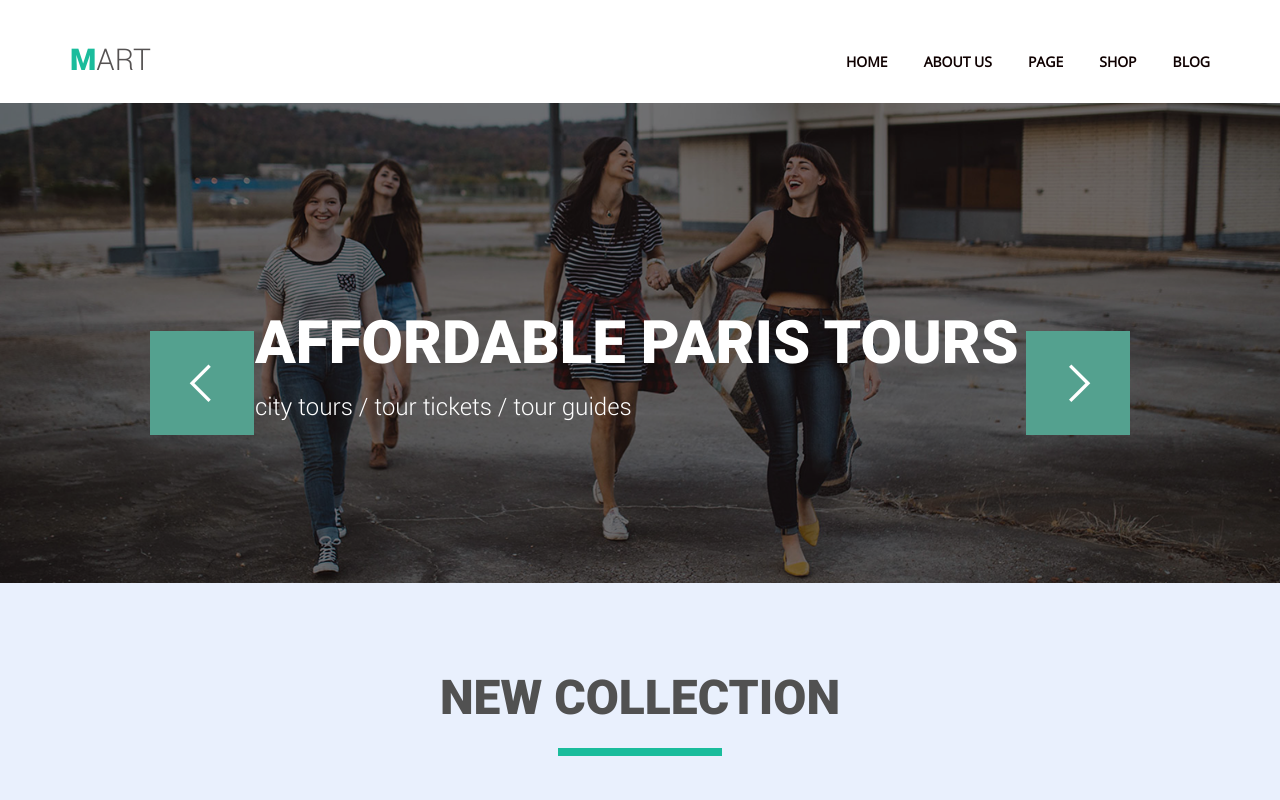
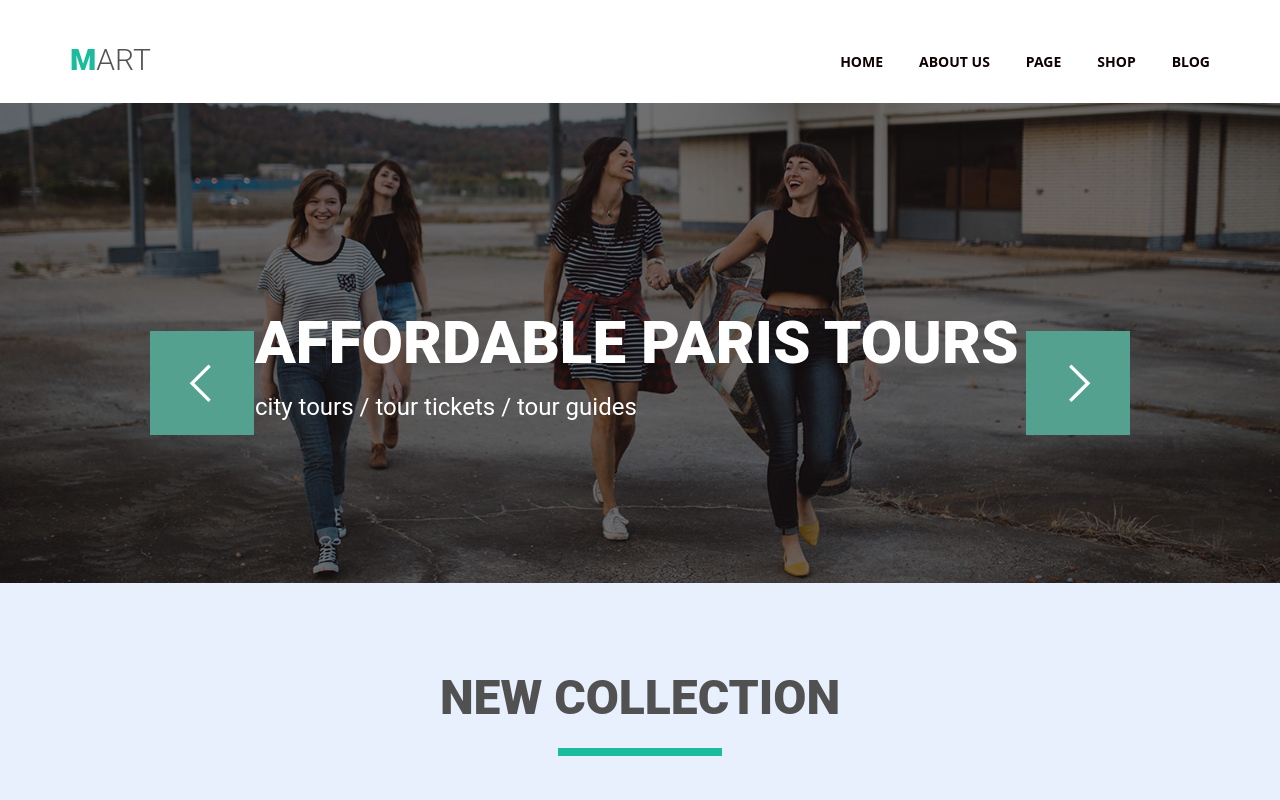
Before and after one commit to YuluaOkrushko/goit-fe-course, a plain HTML site: page module-05/index.html in a window 1280 px wide. Shown: the top 800 px of the page. Drawn offline with Linux system fonts and the light colour scheme.

Commit message:
homework-05

```diff
--- a/module-05/style.css
+++ b/module-05/style.css
@@ -3,36 +3,8 @@
      src: url("font-face/Pe-icon-7-stroke.ttf");
  }
 
-@font-face {
-    font-family: "OpenSans-Light";
-    src: url("font-face/OpenSans-Light.ttf");
-}
-
-@font-face {
-    font-family: "OpenSans";
-    src: url("font-face/OpenSans-Regular.ttf");
-}
-
-@font-face {
-    font-family: "OpenSans-Semibold";
-    src: url("font-face/OpenSans-Semibold.ttf");
-}
-
-@font-face {
-    font-family: "OpenSans-Bold";
-    src: url("font-face/OpenSans-Bold.ttf");
-}
-
-@font-face {
-    font-family: "RobotoBlack";
-    src: url("font-face/Roboto-Black.ttf");
-}
-
-@font-face {
-    font-family: "RobotoLight";
-    src: url("font-face/RobotoLight.ttf");
-}
-
+ @import url('https://fonts.googleapis.com/css?family=Roboto&display=swap');
+ @import url('https://fonts.googleapis.com/css?family=Open+Sans&display=swap');
  * {
      margin: 0;
      padding: 0;
@@ -42,8 +14,6 @@
      width: 1140px;
      margin: 0 auto;
  }
-
-
  /* MENU SECTION */
 
  .head {
@@ -74,7 +44,8 @@
  }
 
  .logo {
-    font-family: RobotoLight;
+     font-family: 'Roboto';
+     font-weight: 300;
      font-size: 30px;
      display: block;
      float: left;
@@ -89,7 +60,7 @@
  }
 
  .logo a::first-letter {
-    font-family: RobotoBlack;
+     font-family: 'Roboto';
      color: #1abc9c;
      font-weight: 900;
  }
@@ -102,7 +73,7 @@
  }
 
  .nav-menu a {
-    font-family: "OpenSans";
+     font-family: "Open Sans";
      font-weight: 700;
      text-decoration: none;
      font-size: 14px;
@@ -124,12 +95,10 @@
  .nav-menu li:last-child {
      margin-right: 0;
  }
-
-
  /* SECTION TITLE */
 
  .title {
-    font-family: RobotoBlack;
+     font-family: 'Roboto';
      color: #515151;
      font-weight: 900;
      font-size: 48px;
@@ -147,8 +116,6 @@
      margin: 0 auto;
      margin-top: 22px;
  }
-
-
  /* NEW COLLECTION */
 
  .slider {
@@ -162,7 +129,7 @@
 
  .slider-title {
      position: absolute;
-    font-family: RobotoBlack;
+     font-family: 'Roboto';
      color: #ffffff;
      font-weight: 900;
      font-size: 60px;
@@ -210,7 +177,7 @@
  }
 
  .subtitle {
-    font-family: RobotoLight;
+     font-family: 'Roboto';
      font-size: 24px;
      position: absolute;
      top: 290px;
@@ -257,7 +224,7 @@
  }
 
  .items {
-    font-family: RobotoBlack;
+     font-family: 'Roboto';
      font-weight: 900;
      font-size: 18px;
      text-transform: uppercase;
@@ -277,7 +244,7 @@
  }
 
  .cost {
-    font-family: RobotoBlack;
+     font-family: 'Roboto';
      font-weight: 900;
      font-size: 18px;
      text-transform: uppercase;
@@ -370,7 +337,7 @@
      width: 164px;
      height: 50px;
      line-height: 50px;
-    font-family: "OpenSans";
+     font-family: 'Open Sans';
      color: #ffffff;
      border: #ffffff solid 1px;
      cursor: pointer;
@@ -392,8 +359,6 @@
  .btn-add-to-cart:focus {
      background-color: #1abc9c;
  }
-
-
  /* FOOTER */
 
  .footer-wrapper {
@@ -404,7 +369,7 @@
  .author {
      text-align: center;
      padding-top: 38px;
-    font-family: "OpenSans";
+     font-family: 'Open Sans';
      font-size: 16px;
      color: #fefefe;
  }
```
Also changed, not shown: module-05/font-face/OpenSans-Bold.ttf (deleted), module-05/font-face/OpenSans-Light.ttf (deleted), module-05/font-face/OpenSans-Regular.ttf (deleted), module-05/font-face/OpenSans-Semibold.ttf (deleted), module-05/font-face/Roboto-Black.ttf (deleted), module-05/font-face/RobotoLight.ttf (deleted). Lines whose indentation alone changed are shown as unchanged.
